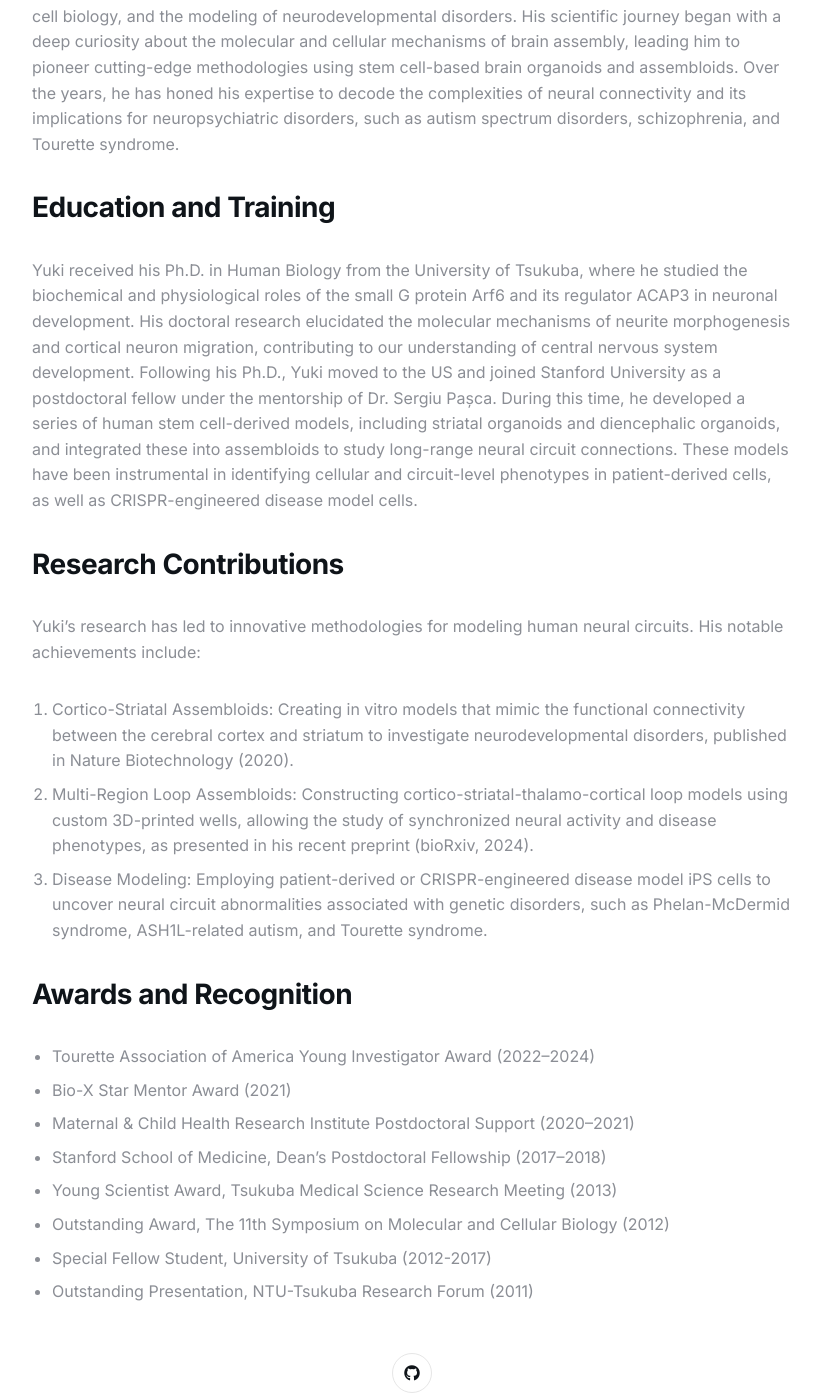
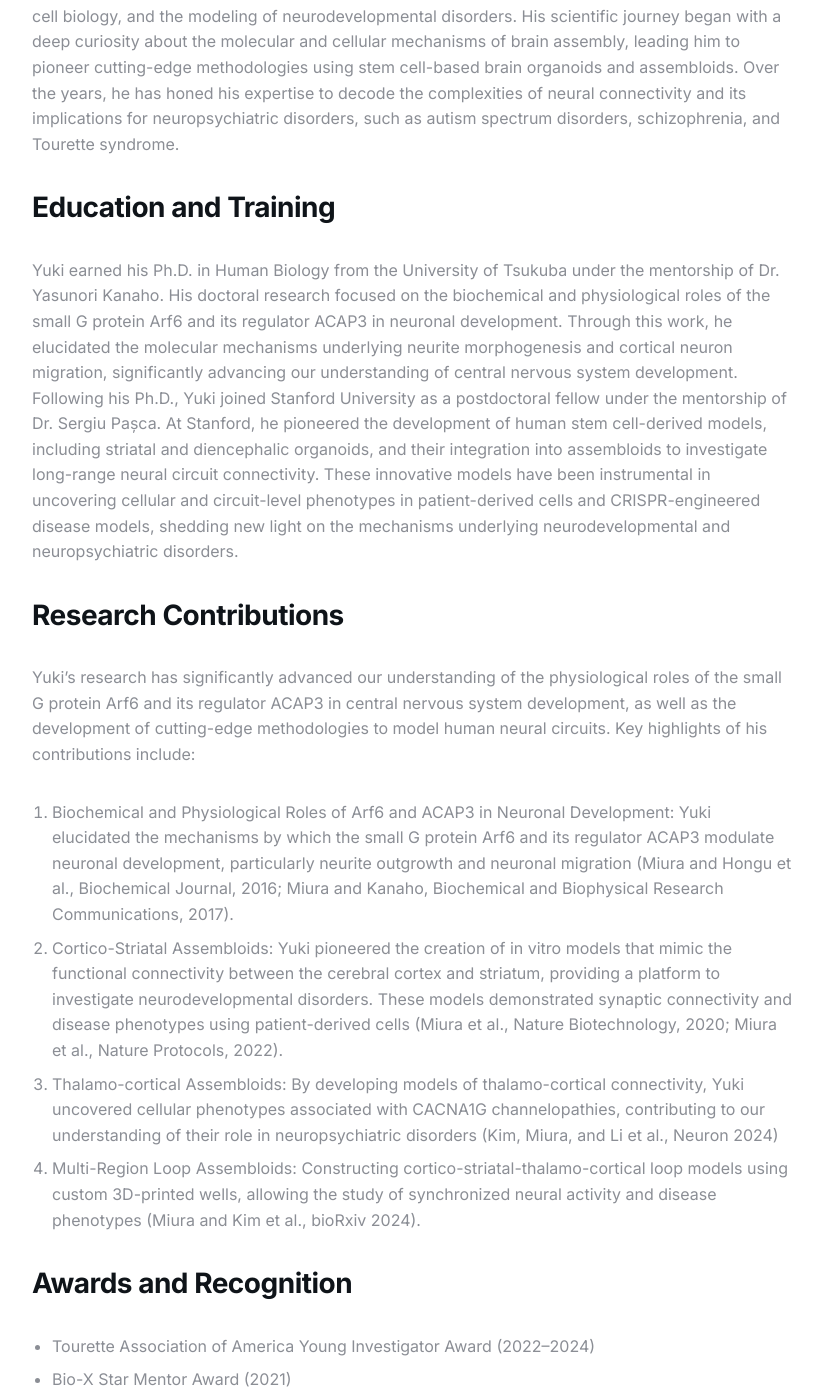
Before and after one commit to ykmiura/ykmiura.github.io, a Jekyll site: the page built from _pages/about.md, in a window 1280 px wide and 1400 px high, scrolled down 619 px. Shown: the whole window, without its empty margins (228-1050 px from the left). Built offline with Jekyll 4.4.1, drawn with Linux system fonts in a browser that asks for light colours.

Commit message:
Update about.md

```diff
--- a/_pages/about.md
+++ b/_pages/about.md
@@ -9,15 +9,16 @@ page_cover: '/images/01.jpg'
 
 ## Education and Training
 
-Yuki received his Ph.D. in Human Biology from the University of Tsukuba, where he studied the biochemical and physiological roles of the small G protein Arf6 and its regulator ACAP3 in neuronal development. His doctoral research elucidated the molecular mechanisms of neurite morphogenesis and cortical neuron migration, contributing to our understanding of central nervous system development.
-Following his Ph.D., Yuki moved to the US and joined Stanford University as a postdoctoral fellow under the mentorship of Dr. Sergiu Pașca. During this time, he developed a series of human stem cell-derived models, including striatal organoids and diencephalic organoids, and integrated these into assembloids to study long-range neural circuit connections. These models have been instrumental in identifying cellular and circuit-level phenotypes in patient-derived cells, as well as CRISPR-engineered disease model cells.
+Yuki earned his Ph.D. in Human Biology from the University of Tsukuba under the mentorship of Dr. Yasunori Kanaho. His doctoral research focused on the biochemical and physiological roles of the small G protein Arf6 and its regulator ACAP3 in neuronal development. Through this work, he elucidated the molecular mechanisms underlying neurite morphogenesis and cortical neuron migration, significantly advancing our understanding of central nervous system development.
+Following his Ph.D., Yuki joined Stanford University as a postdoctoral fellow under the mentorship of Dr. Sergiu Pașca. At Stanford, he pioneered the development of human stem cell-derived models, including striatal and diencephalic organoids, and their integration into assembloids to investigate long-range neural circuit connectivity. These innovative models have been instrumental in uncovering cellular and circuit-level phenotypes in patient-derived cells and CRISPR-engineered disease models, shedding new light on the mechanisms underlying neurodevelopmental and neuropsychiatric disorders.
 
 ## Research Contributions
 
-Yuki's research has led to innovative methodologies for modeling human neural circuits. His notable achievements include:
-1. Cortico-Striatal Assembloids: Creating in vitro models that mimic the functional connectivity between the cerebral cortex and striatum to investigate neurodevelopmental disorders, published in Nature Biotechnology (2020).
-2. Multi-Region Loop Assembloids: Constructing cortico-striatal-thalamo-cortical loop models using custom 3D-printed wells, allowing the study of synchronized neural activity and disease phenotypes, as presented in his recent preprint (bioRxiv, 2024).
-3. Disease Modeling: Employing patient-derived or CRISPR-engineered disease model iPS cells to uncover neural circuit abnormalities associated with genetic disorders, such as Phelan-McDermid syndrome, ASH1L-related autism, and Tourette syndrome.
+Yuki's research has significantly advanced our understanding of the physiological roles of the small G protein Arf6 and its regulator ACAP3 in central nervous system development, as well as the development of cutting-edge methodologies to model human neural circuits. Key highlights of his contributions include:
+1. Biochemical and Physiological Roles of Arf6 and ACAP3 in Neuronal Development: Yuki elucidated the mechanisms by which the small G protein Arf6 and its regulator ACAP3 modulate neuronal development, particularly neurite outgrowth and neuronal migration (Miura and Hongu et al., Biochemical Journal, 2016; Miura and Kanaho, Biochemical and Biophysical Research Communications, 2017).
+2. Cortico-Striatal Assembloids: Yuki pioneered the creation of in vitro models that mimic the functional connectivity between the cerebral cortex and striatum, providing a platform to investigate neurodevelopmental disorders. These models demonstrated synaptic connectivity and disease phenotypes using patient-derived cells (Miura et al., Nature Biotechnology, 2020; Miura et al., Nature Protocols, 2022).
+3. Thalamo-cortical Assembloids: By developing models of thalamo-cortical connectivity, Yuki uncovered cellular phenotypes associated with CACNA1G channelopathies, contributing to our understanding of their role in neuropsychiatric disorders (Kim, Miura, and Li et al., Neuron 2024)
+4. Multi-Region Loop Assembloids: Constructing cortico-striatal-thalamo-cortical loop models using custom 3D-printed wells, allowing the study of synchronized neural activity and disease phenotypes (Miura and Kim et al., bioRxiv 2024).
 
 ## Awards and Recognition
 
```
